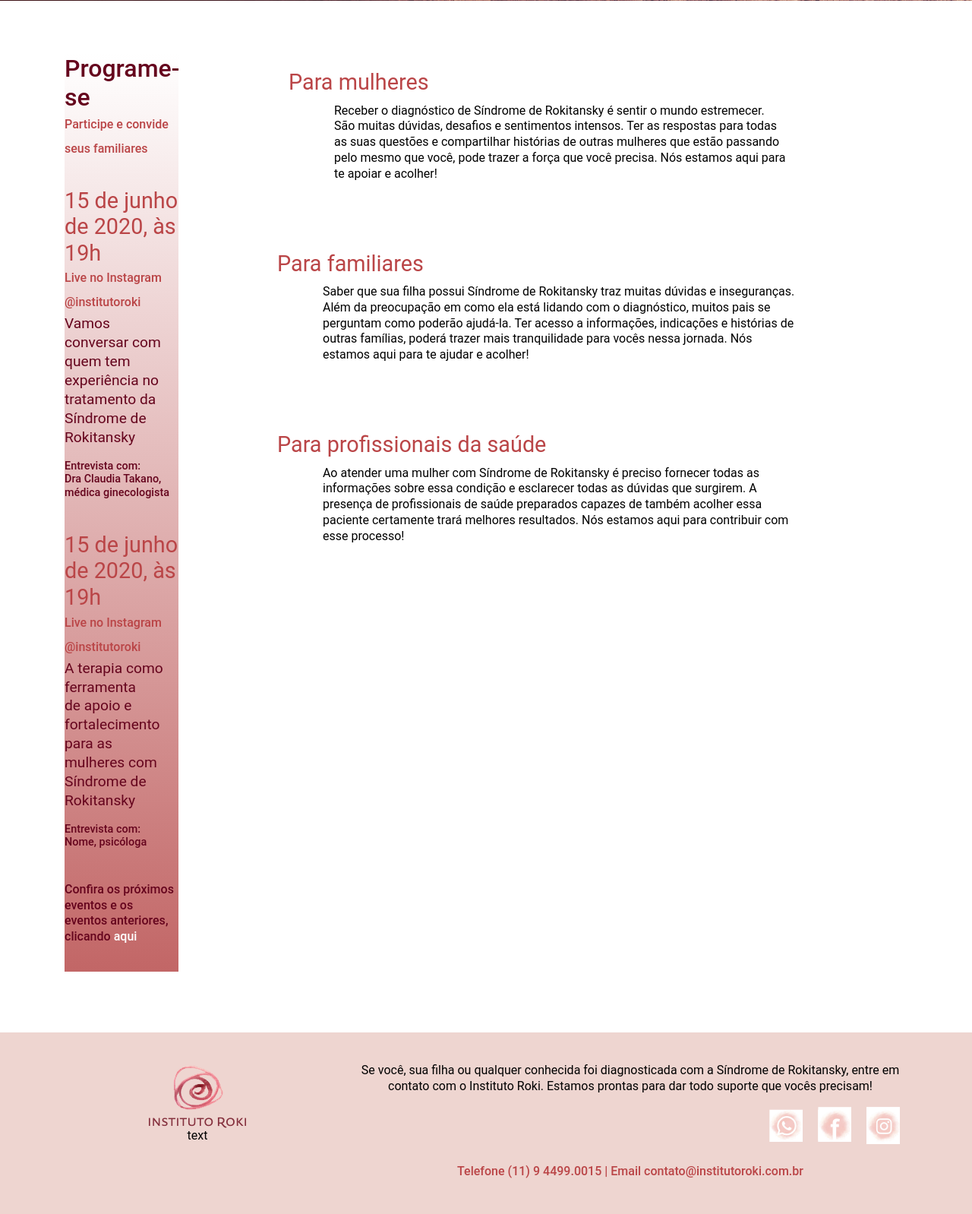
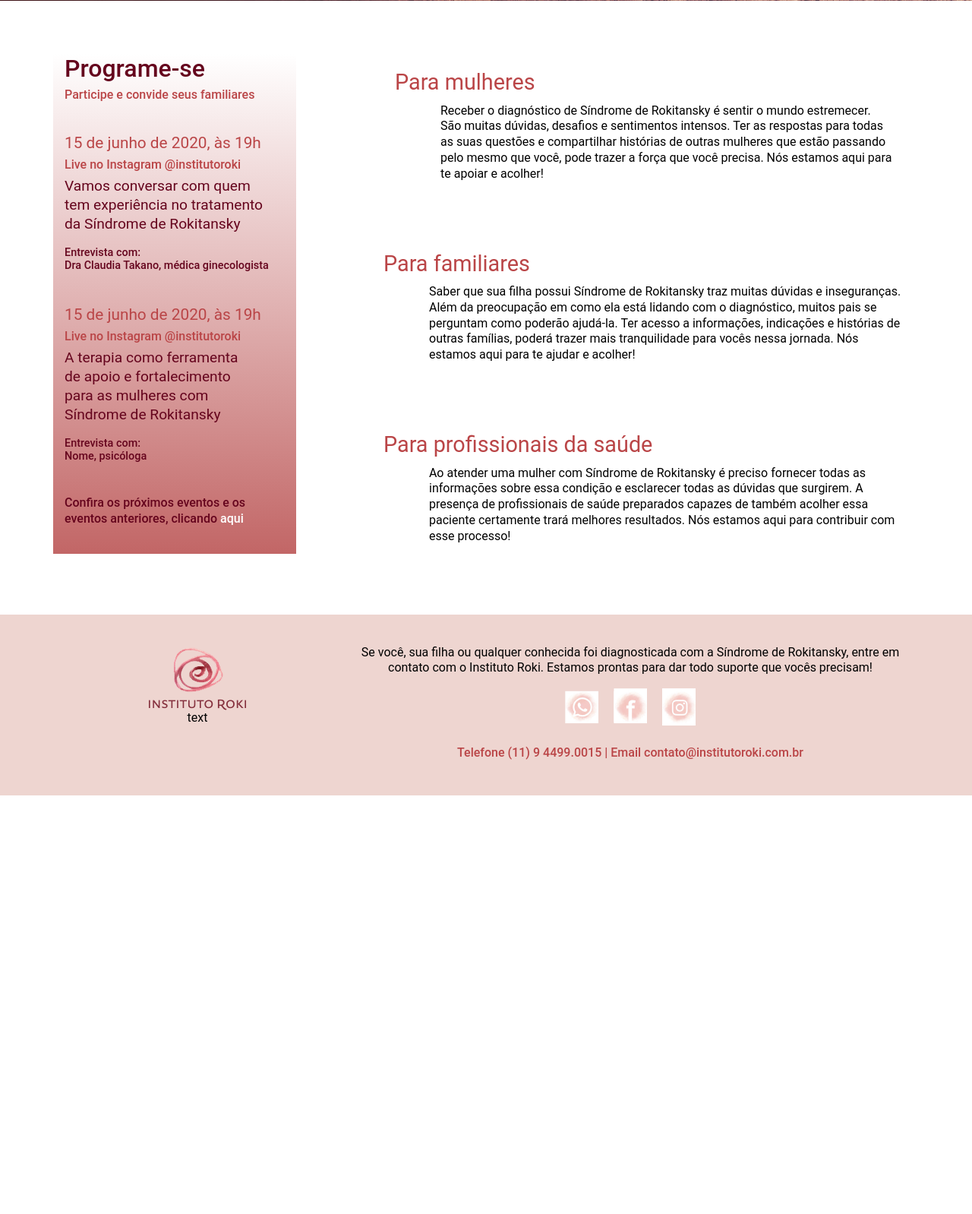
Before and after one commit to erikgs1/template-wordpress-roki, a PHP site: page / in a window 1280 px wide. Shown: the part 645-2243 px from the top of the page at 76% size. After the commit the page ends 1692 px from the top, so only its background shows below. Run offline with PHP 8.4, Linux system fonts and the light colour scheme; style sheets or scripts are compiled from the project's sources.

Commit message:
fiz algumas modificações nos arquivos scss e centralizei o footer

```diff
--- /dev/null
+++ b/app/scss/_dynamic.scss
@@ -0,0 +1,13 @@
+%socials{
+    flex-direction: row;
+    justify-content: center;
+    align-items: center;
+    ul{
+        margin: 0;
+        padding: 0;
+        li{
+            float: left;
+            margin: 0 10px;
+        }
+    }
+}
--- a/app/scss/_typography.scss
+++ b/app/scss/_typography.scss
@@ -39,6 +39,9 @@ h4 {
     color: $dkvine;
     font-weight: 500;
 }
+.head-4-3{
+    font-size: 1.3rem;
+}
 h6{
     font-size: 0.9rem;
     color: $dkvine;
--- a/app/scss/footer.scss
+++ b/app/scss/footer.scss
@@ -1,8 +1,14 @@
+@import "../../node_modules/bootstrap/scss/bootstrap.scss";
+@import "menu";
+@import "variables";
+@import "colors";
+@import "typography";
+@import "global";
+@import "dynamic";
 
 footer{
     background-color: #eed5d0;
     text-align: center;
-
     @media #{$mq-620-up}{
         padding: 40px 0 20px 0;
     }
--- a/app/scss/header.scss
+++ b/app/scss/header.scss
@@ -1,3 +1,11 @@
+@import "../../node_modules/bootstrap/scss/bootstrap.scss";
+@import "menu";
+@import "variables";
+@import "colors";
+@import "typography";
+@import "global";
+@import "dynamic";
+
 header{
     @media #{$mq-620-down}{
         padding: 20px 0;
--- a/app/scss/style.scss
+++ b/app/scss/style.scss
@@ -6,21 +6,7 @@
 @import "global";
 @import "header";
 @import "footer";
-%socials{
-    flex-direction: row;
-    justify-content: center;
-    align-items: center;
-    ul{
-        margin: 0;
-        padding: 0;
-        li{
-            float: left;
-            margin: 0 10px;
-        }
-    }
-}
-
-
+@import "dynamic";
 
 main {
     width: 100%;
--- a/index.html
+++ b/index.html
@@ -9,7 +9,7 @@
     <meta name="theme-color" content="#1843c1" />
     <meta name="apple-mobile-web-app-status-bar-style" content="#1843c1">
     <title>Instituto Roki</title>
-    <link rel="stylesheet" href="dist/style.css?cb=1594570415291">
+    <link rel="stylesheet" href="dist/style.css?cb=1594584200969">
 </head>
 <body>
     <header>
@@ -84,8 +84,7 @@
             <div class="col-md-12">
                 <div class="row ">
                     <!-- // aside -->
-                    <div class="col-md-3">
-                        <div class="main-aside">
+                        <div class="col-md-3 main-aside">
                             <div class="row   ">
                                 <div class="container-fluid">
                                     <div class=" col-md-12  ">
@@ -94,7 +93,7 @@
                                             <span>Participe e convide seus familiares</span>
                                         </div>
                                         <div class="row paddingo-b-aside">
-                                            <h4 class="mb-0">15 de junho de 2020, às 19h</h4>
+                                            <h4 class="mb-0 head-4-3">15 de junho de 2020, às 19h</h4>
                                             <span>Live no Instagram @institutoroki</span>
                                             <p class="p-dk">
                                                 Vamos conversar com quem
@@ -107,7 +106,7 @@
                                             </h6>
                                         </div>
                                         <div class="row paddingo-b-aside">
-                                            <h4 class="mb-0">15 de junho de 2020, às 19h</h4>
+                                            <h4 class="mb-0 head-4-3">15 de junho de 2020, às 19h</h4>
                                             <span>Live no Instagram @institutoroki</span>
                                             <p class="p-dk">
                                                 A terapia como ferramenta<br>
@@ -124,7 +123,6 @@
                                         <div class="aside-link">
                                             <span class="span-2">Confira os próximos eventos e os
                                             eventos anteriores, clicando <a href="#">aqui</a></span>
-                                            </div>
                                         </div>
                                     </div>
                                 </div>
@@ -197,8 +195,7 @@
                         Síndrome de Rokitansky, entre em contato com o Instituto Roki.
                         Estamos prontas para dar todo suporte que vocês precisam!
                     </p>
-                    <div class="d-flex flex-row-reverse">
-                        <div class="socials">
+                    <div class="socials d-flex flex-row-reverse">
                         <ul>
                             <li>
                                 <a href="https://wa.me/5511944990015" target="_blank"><img src="images/whatsapp-logo.png" alt=""></a></li>
@@ -210,12 +207,11 @@
                             </li>
                         </ul>
                     </div>
-                    </div>
                 <span>Telefone (11) 9 4499.0015 | Email contato@institutoroki.com.br</span>
                 </div>
             </div>
         </div>
     </footer>
-    <script src="dist/all.js?cb=1594570415291"></script>
+    <script src="dist/all.js?cb=1594584200969"></script>
 </body>
 </html>
```
Lines whose indentation alone changed are shown as unchanged.
